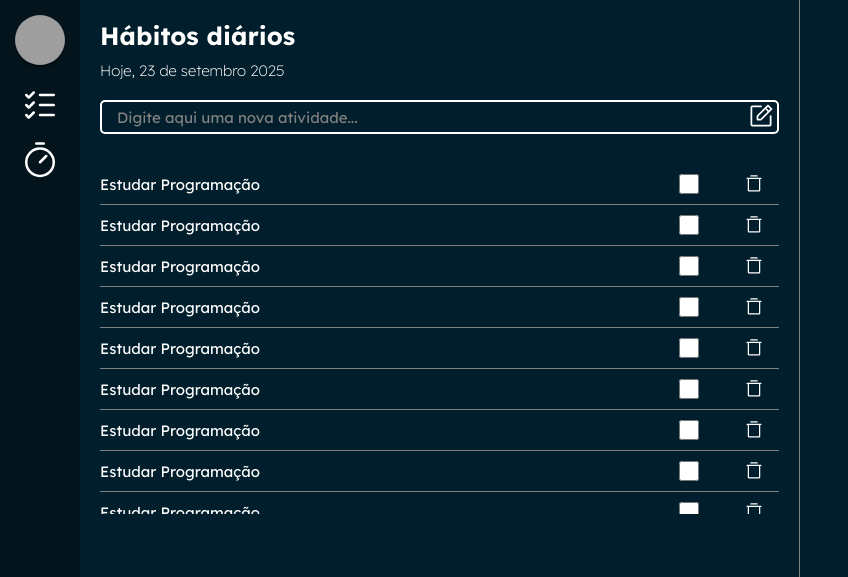
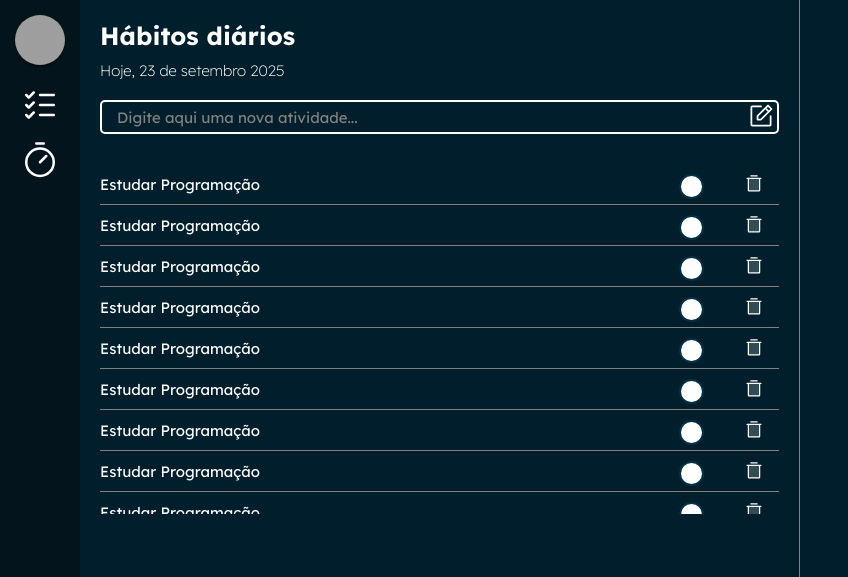
Before and after one commit to RAGNAR303/Interface-EliteTracker, a React (Vite) app: page /habitos in a window 1280 px wide. Shown: the top 577 px of the page, without its empty margins (0-848 px from the left). Built offline with nearby package versions, Linux system fonts and the light colour scheme; grey boxes are pictures that could not be loaded.

Commit message:
update habits screen

```diff
--- a/index.html
+++ b/index.html
@@ -5,6 +5,9 @@
   <meta charset="UTF-8" />
   <link rel="icon" type="image/svg+xml" href="/vite.svg" />
   <meta name="viewport" content="width=device-width, initial-scale=1.0" />
+  <link rel="stylesheet" href="https://cdnjs.cloudflare.com/ajax/libs/font-awesome/7.0.0/css/all.min.css"
+    integrity="sha512-DxV+EoADOkOygM4IR9yXP8Sb2qwgidEmeqAEmDKIOfPRQZOWbXCzLC6vjbZyy0vPisbH2SyW27+ddLVCN+OMzQ=="
+    crossorigin="anonymous" referrerpolicy="no-referrer" />
   <link rel="preconnect" href="https://fonts.googleapis.com">
   <link rel="preconnect" href="https://fonts.gstatic.com" crossorigin>
   <link href="https://fonts.googleapis.com/css2?family=Lexend:wght@100..900&display=swap" rel="stylesheet">
--- a/src/routes/index.tsx
+++ b/src/routes/index.tsx
@@ -1,7 +1,7 @@
 import { createBrowserRouter } from "react-router";
 import Login from "../screen/login";
 import { Habits } from "../screen/habits";
-
+import { Auth } from "../screen/auth";
 
 // Arquivo que faz o reteamento das páginas
 export const router = createBrowserRouter([
@@ -13,4 +13,8 @@ export const router = createBrowserRouter([
     path: "/habitos",
     element: <Habits />,
   },
+  {
+    path: "/autenticacao",
+    element: <Auth />,
+  },
 ]);
--- /dev/null
+++ b/src/screen/auth/index.tsx
@@ -0,0 +1,9 @@
+import style from "./style.module.css";
+
+export function Auth() {
+  return (
+    <div className={style.container}>
+      <h1>Carregando...</h1>
+    </div>
+  );
+}
--- /dev/null
+++ b/src/screen/auth/style.module.css
@@ -0,0 +1,12 @@
+.container {
+  display: flex;
+  align-items: center;
+  justify-content: center;
+  height: 100vh;
+  background-color: var(--black-blue);
+}
+
+.container h1 {
+  color: var(--white);
+  font-size: 30px;
+}
--- a/src/screen/habits/index.tsx
+++ b/src/screen/habits/index.tsx
@@ -1,4 +1,4 @@
-import { NotePencilIcon, TrashSimpleIcon } from "@phosphor-icons/react";
+import { CheckCircleIcon, NotePencilIcon, TrashSimpleIcon } from "@phosphor-icons/react";
 import style from "./style.module.css";
 import { SideBar } from "../../components/sidebar";
 
@@ -26,8 +26,13 @@ export function Habits() {
                   <div key={index} className={style.habit}>
                     <p>Estudar Programação</p>
                     <div className={style.action}>
-                      <input type="checkbox" name="" id="" />
-                      <TrashSimpleIcon />
+                      <label>
+                        <input type="checkbox" />
+                        <span className={style.check}>
+                          <CheckCircleIcon  className={style.checked} weight="fill" />
+                        </span>
+                      </label>
+                     <TrashSimpleIcon weight="duotone" />
                     </div>
                   </div>
                 ))}
--- a/src/screen/habits/style.module.css
+++ b/src/screen/habits/style.module.css
@@ -84,6 +84,11 @@
   width: 5px;
   border-radius: 5px;
   background-color: var(--dark-light-blue);
+  transition: 0.4s ease-in-out;
+}
+
+.content section .habits::-webkit-scrollbar-thumb:hover {
+  background-color: var(--info);
 }
 
 .content section .habits .habit {
@@ -104,20 +109,49 @@
   display: flex;
   justify-content: space-between;
 }
-
-.content section .habits .habit .action input {
+.content section .habits .habit .action input[type="checkbox"] {
   width: 20px;
   height: 20px;
+  display: none;
   cursor: pointer;
 }
 
-.content section .habits .habit .action svg {
+.action label {
+  position: relative;
+}
+
+.action label .check {
+  position: absolute;
+  left: 0;
+  top: 0;
+  width: 25px;
+  height: 25px;
+  border-radius: 50%;
+  border: 2px solid var(--dark-light-blue);
+  background-color: var(--white);
+}
+
+.check > .checked {
+  display: none;
+  position: absolute;
+  width: 25px;
+  height: 25px;
+  margin-left: -2px;
+  margin-top: -2px;
+  fill: var(--info);
+}
+
+.action input[type="checkbox"]:checked + .check .checked {
+  display: inline;
+}
+
+.content section .habits .habit .action > svg {
   width: 20px;
   height: 20px;
   transition: 0.2s ease-in-out;
   cursor: pointer;
 }
 
-.content section .habits .habit .action svg:hover {
+.content section .habits .habit .action > svg:hover {
   fill: var(--error);
 }
```
